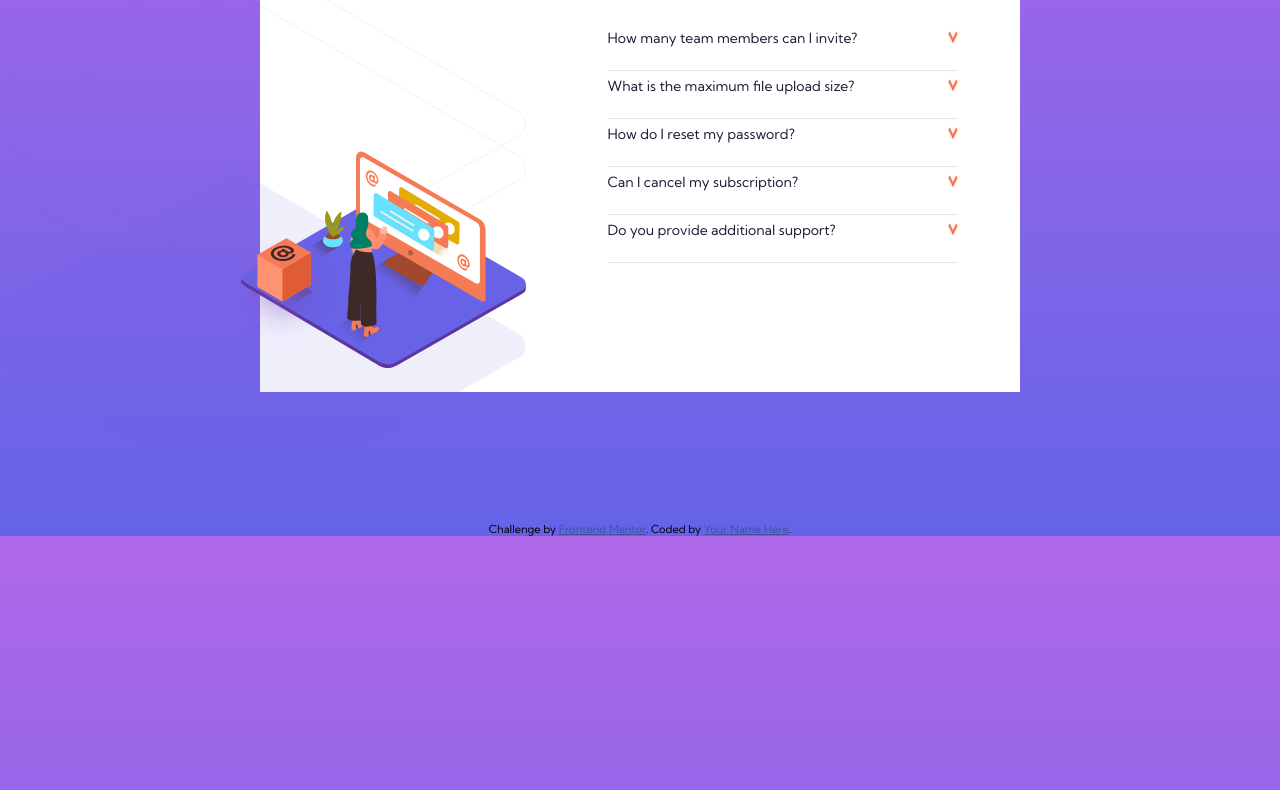
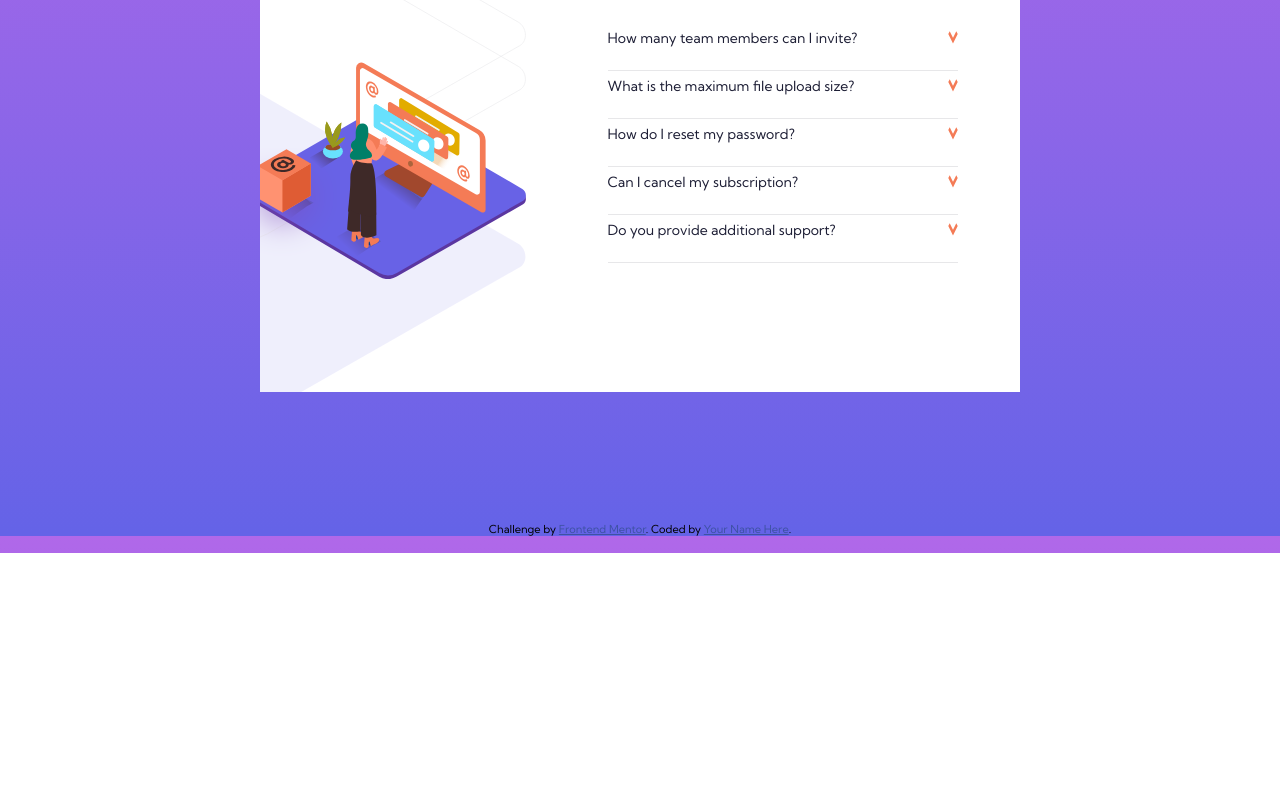
Before and after one commit to hermannleboss/frontendmentor-faq-accordion-card-main, a website built with webpack: page src/index.html in a window 1280 px wide. Shown: the part 247-1037 px from the top of the page. After the commit the page ends 800 px from the top, so only its background shows below. Built offline with nearby package versions, Linux system fonts and the light colour scheme.

Commit message:
card illustration position adjusting

```diff
--- a/src/sass/layout/_card.scss
+++ b/src/sass/layout/_card.scss
@@ -5,12 +5,14 @@
   margin: 130px 260px;
   padding: 65px 95px;
   max-height: 509px;
+  overflow: hidden;
   &__illustration{/*
     background-image: url("../images/bg-pattern-desktop.svg");
     background-repeat: no-repeat;
     background-position: right bottom;*/
     position: relative;
     left: -40%;
+    top: -10%;
     &__bg{
       position: relative;
       left: -100%;
```
